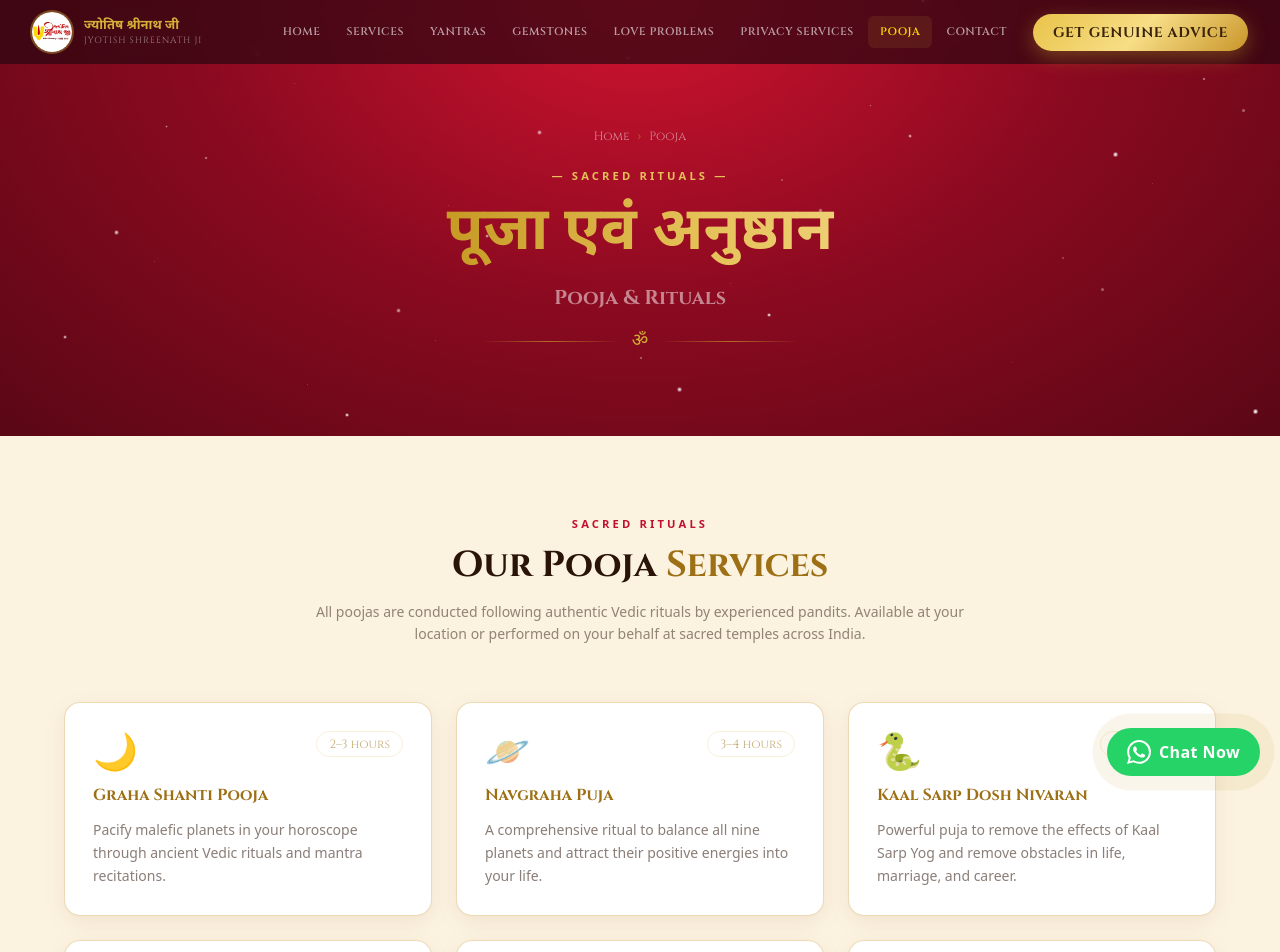
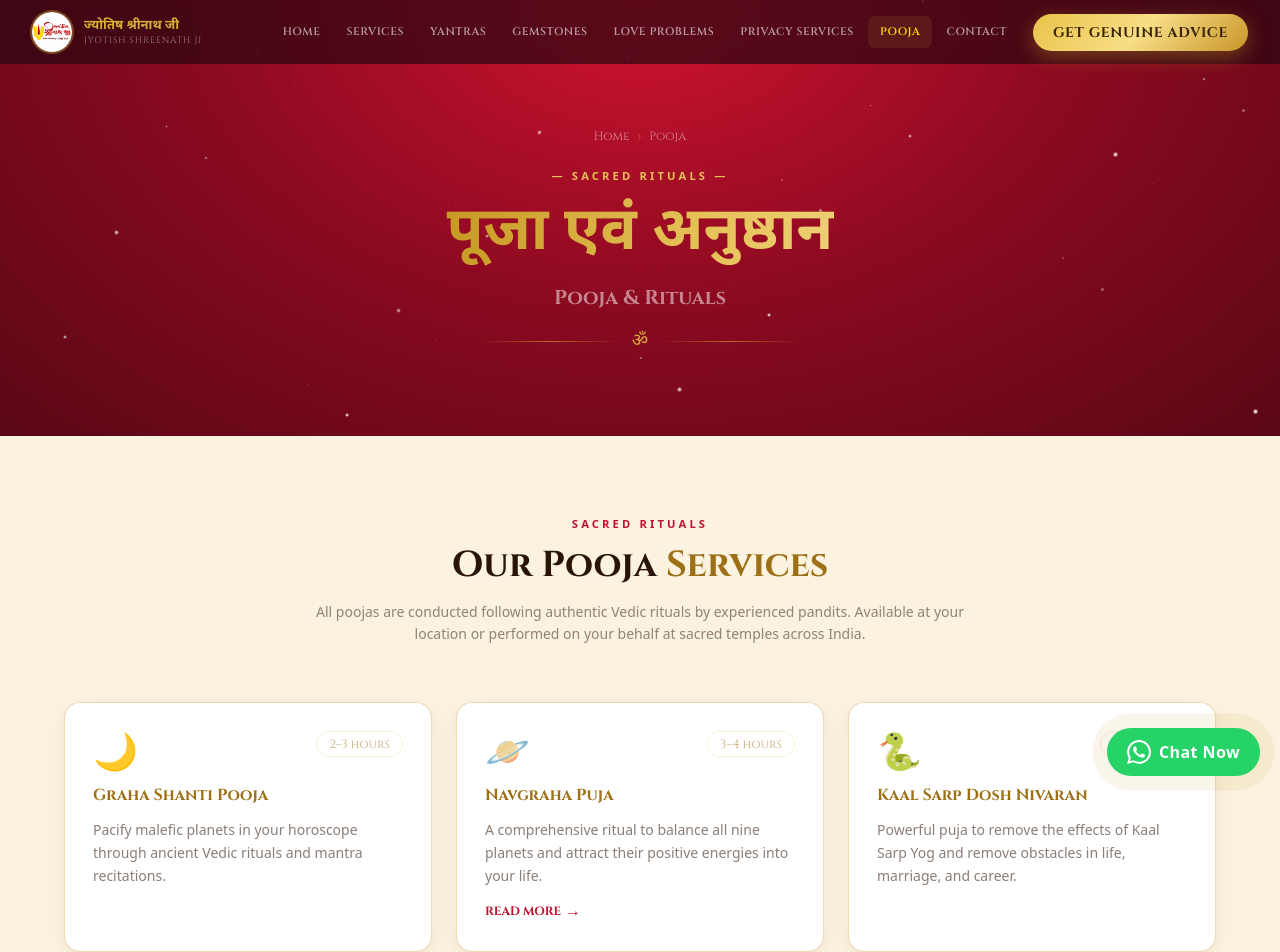
Before and after one commit to Sanchitjha/Astrologer, a Next.js app: page /pooja in a window 1280 px wide. Shown: the top 952 px of the page. Built offline with nearby package versions, Linux system fonts and the light colour scheme.

Commit message:
feat: add pooja and rituals service listing page

```diff
--- a/app/pooja/page.js
+++ b/app/pooja/page.js
@@ -136,8 +136,15 @@ export default function PoojaPage() {
           </div>
 
           <div className="grid grid-cols-1 sm:grid-cols-2 lg:grid-cols-3 gap-6">
-            {poojas.map((p) => (
-              <div key={p.title} className="glass-card rounded-2xl p-7 flex flex-col gap-3 group">
+            {poojas.map((p) => {
+              const Wrapper = p.slug ? Link : 'div';
+              const wrapperProps = p.slug ? { href: `/pooja/${p.slug}` } : {};
+              return (
+                <Wrapper
+                  key={p.title}
+                  {...wrapperProps}
+                  className="glass-card rounded-2xl p-7 flex flex-col gap-3 group"
+                >
                   <div className="flex items-start justify-between">
                     <span className="text-4xl">{p.icon}</span>
                     <span className="text-xs text-[#9E7016]/60 border border-[#D4AF37]/20 rounded-full
@@ -151,8 +158,15 @@ export default function PoojaPage() {
                     {p.title}
                   </h3>
                   <p className="text-[#2A1408]/55 text-sm leading-relaxed flex-1">{p.desc}</p>
-              </div>
-            ))}
+                  {p.slug && (
+                    <span className="inline-flex items-center gap-1 text-[#C1102E] text-xs font-bold mt-auto"
+                          style={{ fontFamily: 'var(--font-cinzel)' }}>
+                      READ MORE <span className="text-base">→</span>
+                    </span>
+                  )}
+                </Wrapper>
+              );
+            })}
           </div>
 
           {/* How to book */}
```
Lines whose indentation alone changed are shown as unchanged.
